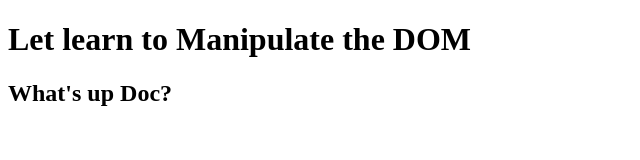
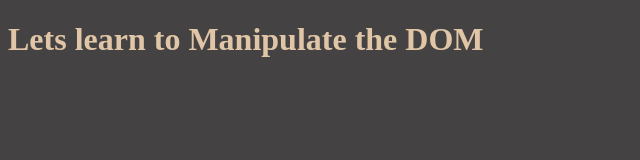
Before and after one commit to WF-InstructorMelissa/week3session2, a plain HTML site: page officeHours/index.html in a window 1280 px wide. Shown: the whole page, without its empty margins (0-640 px from the left). Drawn offline with nearby package versions, Linux system fonts and the light colour scheme; no server answers.

Commit message:
saving before class

```diff
--- a/officeHours/css/styles.css
+++ b/officeHours/css/styles.css
@@ -1,7 +1,7 @@
 img {
     max-width: 100px;
 }
-.imgBorder {
-    border: 5px groove cyan;
-    border-radius: 20%;
+body {
+    background-color: #444242;
+    color:#e0c6a6;
 }
--- a/officeHours/index.html
+++ b/officeHours/index.html
@@ -9,11 +9,11 @@
 </head>
 <body>
     <header>
-        <h1 id='doc'>Let learn to Manipulate the DOM</h1>
+        <h1 id='doc'>Lets learn to Manipulate the DOM</h1>
         <span id='append'></span>
     </header>
     <div class='main'>
-        <h2>What's up Doc?</h2>
+
     </div>
     <script src="https://ajax.googleapis.com/ajax/libs/jquery/3.3.1/jquery.min.js"></script>
     <script src='./js/scripts.js'></script>
```
Also changed, not shown: officeHours/images/pic_htmltree.gif (added), 1 other file.
